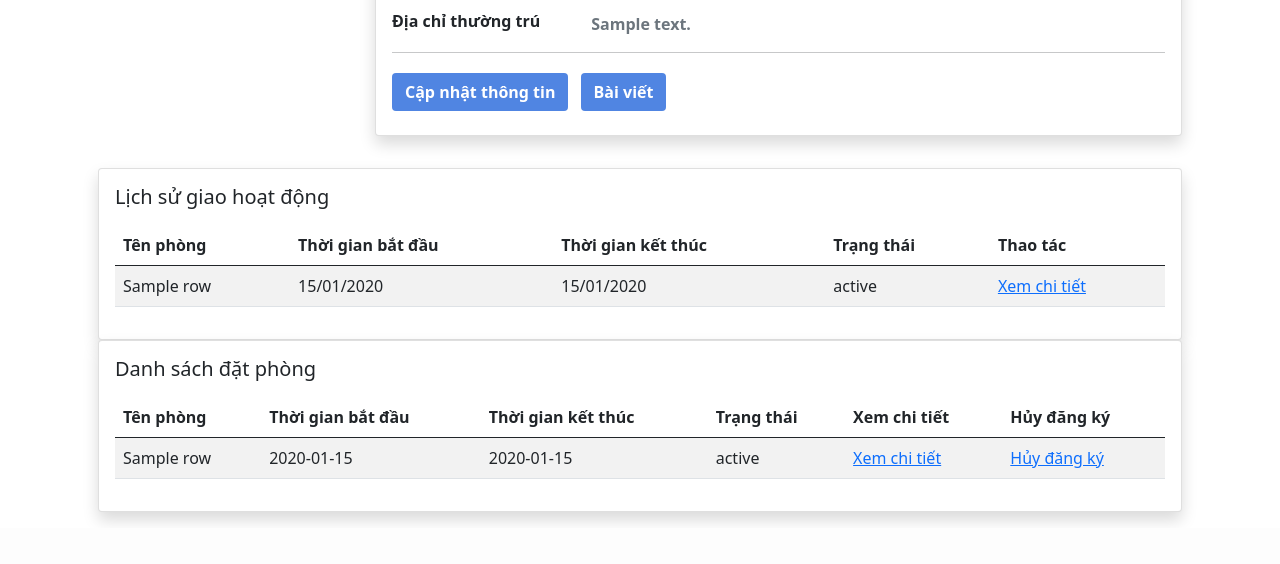
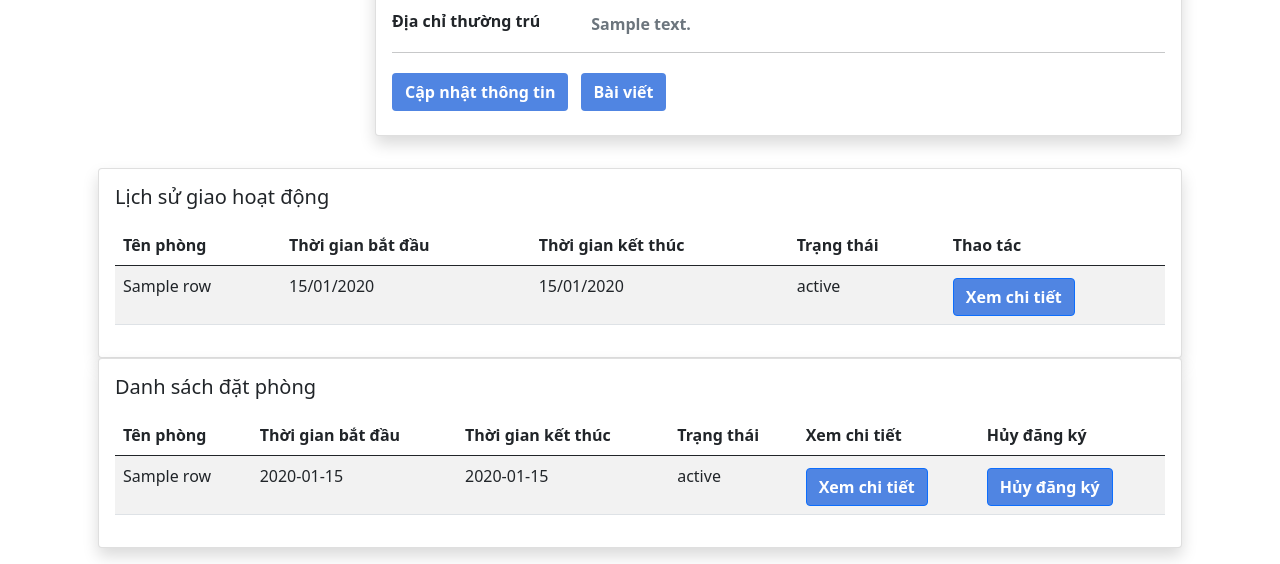
Before and after one commit to beanstalklab/hotel_booking, a Python web app: template app/templates/user/profile.html in a window 1280 px wide. Shown: the part 510-1074 px from the top of the page. Before the commit the page ends 1032 px from the top, so only its background shows below. Run offline with Jinja, Linux system fonts and the light colour scheme; the template is opened without the code that fills it: most values are stand-ins (such as "Sample title", 1, 10 or a date in 2020); some libraries are stand-ins or nearby versions.

Commit message:
profile, booking, admin booking, detail room

```diff
--- a/app/templates/detail.html
+++ b/app/templates/detail.html
@@ -386,10 +386,10 @@
         <div><a class="btn btn-primary mt-1"
                 href="{{url_for('view.full_detail_comment', room_id=data['room_id'])}}">Hiển thị thêm</a>
         </div>
+        {%endif%}
         {%else%}
         <div><a class="btn btn-primary mt-1" href="{{url_for('view.detail', room_id=data['room_id'])}}">Ẩn bớt </a>
         </div>
-        {%endif%}
         {%endif%}
         <h1>Đánh giá</h1>
         {%if session.id%}
--- a/app/templates/user/profile.html
+++ b/app/templates/user/profile.html
@@ -139,7 +139,7 @@
                                     <td>{{row.time_start.strftime("%d/%m/%Y")}}</td>
                                     <td>{{row.time_end.strftime("%d/%m/%Y")}}</td>
                                     <td>{{row.status}}</td>
-                                    <td><a href="{{url_for('view.customer_bill_detail', bill_id=row.id_bill)}}">Xem chi tiết</a></td>
+                                    <td><a class="btn btn-primary mt-1" href="{{url_for('view.customer_bill_detail', bill_id=row.id_bill)}}">Xem chi tiết</a></td>
                                 </tr>
                                 {%endfor%}
                             </tbody>
@@ -172,8 +172,8 @@
                                     <td>{{row.checkin.strftime("%d/%m/%Y")}}</td>
                                     <td>{{row.checkout.strftime("%d/%m/%Y")}}</td>
                                     <td>{{row.status}}</td>
-                                    <td><a href="{{url_for('view.customer_bill_detail_before', bookroom_id=row.bookroom_id)}}">Xem chi tiết</a></td>
-                                    <td><a href="{{url_for('auth.customer_delete_booking', bookroom_id = row.bookroom_id)}}">Hủy đăng ký</a></td>
+                                    <td><a class="btn btn-primary mt-1" href="{{url_for('view.customer_bill_detail_before', bookroom_id=row.bookroom_id)}}">Xem chi tiết</a></td>
+                                    <td><a class="btn btn-primary mt-1" href="{{url_for('auth.customer_delete_booking', bookroom_id = row.bookroom_id)}}">Hủy đăng ký</a></td>
                                 </tr>
                                 {%endfor%}
                             </tbody>
```
